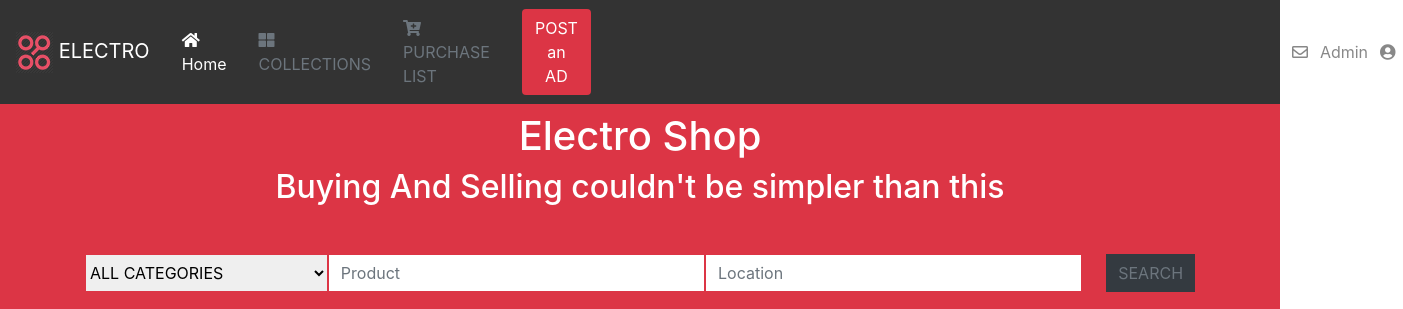
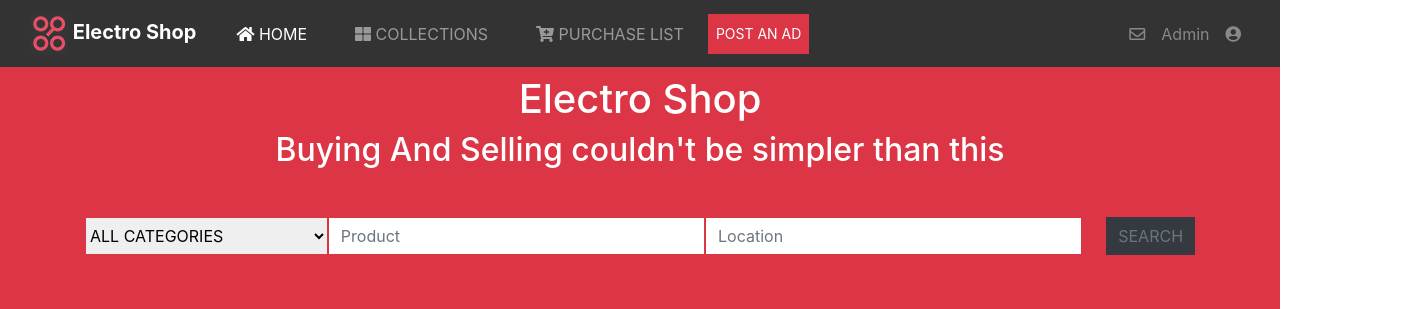
Before and after one commit to rocker-bell/electroshop, a website: page index.html in a window 1280 px wide. Shown: the top 309 px of the page, 1403 px wide, since content can reach past the window. Drawn offline with nearby package versions, Linux system fonts and the light colour scheme.

Commit message:
Add fix Nav collapse

```diff
--- a/index.html
+++ b/index.html
@@ -35,47 +35,41 @@
 
   <body>
     <header class="d-flex flex-column">
-      <div class="upper-header">
+      <div class="upper-header sticky-top">
         <nav class="navbar navbar-expand-lg navbar-dark">
-          <a class="navbar-brand" href="index.html">
-            <img src="Images/zattix-logo.png" alt="" />
-            ELECTRO
-          </a>
-          <button
-            class="navbar-toggler"
-            type="button"
-            data-toggle="collapse"
-            data-target=".navbarToggler"
-          >
-            <span class="navbar-toggler-icon"></span>
-          </button>
+            <div class="container-fluid">
+              <a class="navbar-brand font-weight-bold" href="index.html">
+                  <img src="images/zattix-logo.PNG" alt="logo">
+                  Electro Shop</a>
+                  <button type="button" class="navbar-toggler" data-toggle="collapse" data-target=".navbar-collapse">
+                    <span class="navbar-toggler-icon"></span>
+                  </button>
+              <div class="collapse navbar-collapse">
+                <div class="navbar-nav">
+                  <a class="nav-link active mx-3" aria-current="page" href="index.html">
+                    <i class="fas fa-home"></i> HOME</a>
+                  <a class="nav-link mx-3" href="#">
+                    <i class="fas fa-th-large"></i> COLLECTIONS
+                  </a>
+                  <a class="nav-link mx-3" href="#">
+                    <i class="fas fa-cart-plus"></i> PURCHASE LIST</a>
 
-          <div class="collapse navbar-collapse navbarToggler">
-            <a class="nav-link active text-white" href="#">
-              <i class="fas fa-home"></i>Home
-              <span class="sr-only">(current)</span></a
-            >
-            <a class="nav-link disabled" href="#"
-              ><i class="fas fa-th-large"></i>COLLECTIONS</a
-            >
-            <a class="nav-link disabled" href="#"
-              ><i class="fas fa-cart-plus"></i>PURCHASE LIST</a
-            >
-            <button
-              type="submit"
-              class="text-white bg-danger btn btn-group mx-3"
-            >
-              POST an AD
-            </button>
+                    <button type="submit" class="text-white btn btn-post-ad rounded-0 border-0 btn-sm bg-danger">POST AN AD</button>
+                    <a class="nav-link mx-3 d-lg-none d-sm-block" href="#">
+                     <i class="far fa-envelope mr-3"></i> Admin <i class="fas fa-user-circle ml-3"></i>
+                   </a>
+                 </div>
+               </div>
 
-            <div class="d-none d-lg-flex highlights">
-              <a href="#" class="icons"><i class="far fa-envelope"></i></a>
-              <a href="#" class="icons">Admin</a>
-              <a href="#" class="icons"><i class="fas fa-user-circle"></i></a>
+               <div class="bd-highlight d-none d-lg-flex">
+                 <div class="p-2 icons"><a href="#"><i class="far fa-envelope"></i></a></div>
+                 <div class="p-2 icons"><a href="#">Admin</a></div>
+                 <div class="p-2 icons"><a href="#"><i class="fas fa-user-circle"></i></a></div>
+               </div>
+
             </div>
-          </div>
-        </nav>
-      </div>
+          </nav>
+        </div>
 
       <div class="bottom-header-container">
         <div class="bottom-header text-white p-2 bg-danger">
--- a/search.css
+++ b/search.css
@@ -24,11 +24,9 @@ header {
   color: #333;
 }
 
-.icons {
-  color: #fff;
+.icons a {
   text-decoration: none;
-  padding: 0 5px;
-  margin-right: 2px;
+  color: #888;
 }
 
 .icons:hover {
@@ -162,10 +160,6 @@ footer {
     list-style: none;
   }
 
-  .highlights {
-    padding-left: 680px;
-  }
-
   .icons {
     color: #888;
   }
--- a/style.css
+++ b/style.css
@@ -46,11 +46,9 @@ header {
   color: #333;
 }
 
-.icons {
-  color: #fff;
+.icons a {
+  color: #888;
   text-decoration: none;
-  padding: 0 5px;
-  margin-right: 2px;
 }
 
 .icons:hover {
```
Also changed, not shown: search.html (+32 -21 lines).
